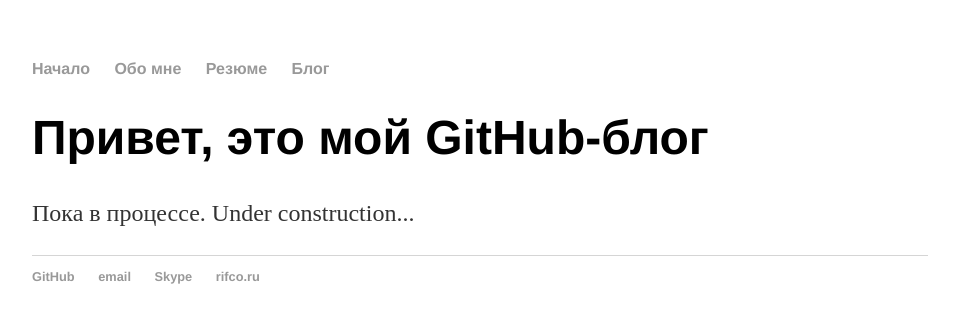
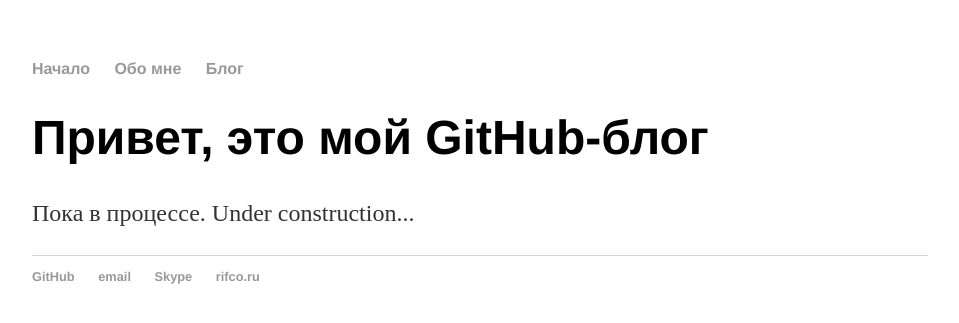
Before and after one commit to komstin/komstin.github.io, a Jekyll site: the page built from index.html, in a window 1280 px wide. Shown: the top 323 px of the page, without its empty margins (160-1119 px from the left). Built offline with Jekyll 4.4.1, drawn with Linux system fonts in a browser that asks for light colours.

Commit message:
Update default.html

```diff
--- a/_layouts/default.html
+++ b/_layouts/default.html
@@ -9,7 +9,6 @@
 	    		<ul>
 	        		<li><a href="/">Начало</a></li>
 		        	<li><a href="/about">Обо мне</a></li>
-	        		<li><a href="/cv">Резюме</a></li>
 	        		<li><a href="/blog">Блог</a></li>
 	    		</ul>
 			</nav>
```
